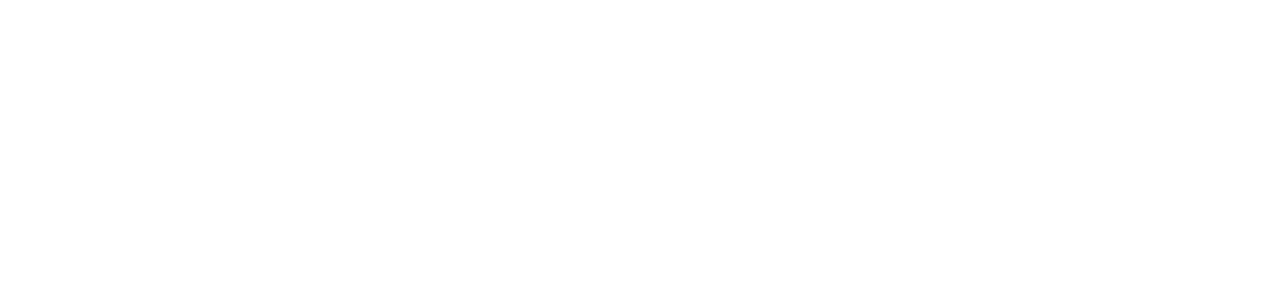
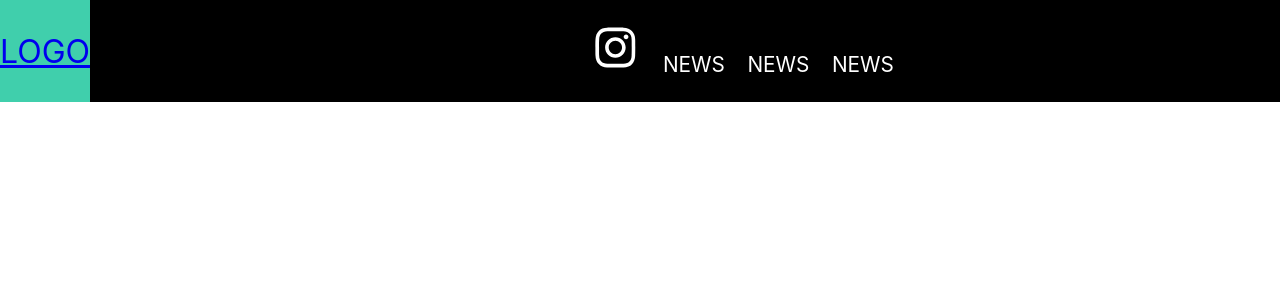
Before and after one commit to WildCodeSchool/Paris-0919-P2-Diabete, a React (Create React App) app in the folder ohmyg/: page / in a window 1280 px wide. Shown: the top 300 px of the page. Built offline with nearby package versions, Linux system fonts and the light colour scheme.

Commit message:
Creation of Navbar

```diff
--- a/ohmyg/src/App.js
+++ b/ohmyg/src/App.js
@@ -1,10 +1,13 @@
 import React from 'react';
+
+import Navbar from './components/layout/Navbar';
+
 import './App.css';
 
 function App() {
   return (
     <div className="App">
-
+      <Navbar  />
     </div>
   );
 }
--- /dev/null
+++ b/ohmyg/src/components/layout/Navbar.css
@@ -0,0 +1,60 @@
+ul{
+    list-style:none;
+    background-color:black;
+    height:70px;
+  }
+
+  li{
+    color:white;
+    margin-right:10px;
+  }
+
+  ul li a{
+    display:block;
+    width: 100%;
+    color:white;
+    text-decoration:none;
+   text-align:center;
+   font-size:1.3em;
+   padding:0.3em;
+   }
+
+  ul li a:hover {
+   background-color: rgb(64, 207, 172);
+   border-color:#696969 #DCDCDC #DCDCDC #696969;
+  }
+
+  ul li{
+    display:inline-block;
+  }
+
+  .logoNews {
+    background-color: aliceblue;
+    align-items: center;
+
+
+  }
+
+  .Navbar_logo{
+    display:flex;
+    margin-right: 35%;
+    align-content: center;
+    font-size: 2rem;
+    background-color: rgb(64, 207, 172);
+  }
+
+  a{
+      display: block;
+      margin: auto;
+  }
+
+
+  .Navbar {
+    display: flex;
+    background-color: black;
+
+  }
+
+  #icon-nav {
+    fill: white;
+  }
--- /dev/null
+++ b/ohmyg/src/components/layout/Navbar.js
@@ -0,0 +1,43 @@
+import React, { Component } from "react";
+
+import './Navbar.css';
+
+const Navbar = props => (
+    <header className ="Navbar">
+         <div className = "Navbar_logo"><a href="/">LOGO</a></div>
+        <nav className = "Navbar_Navigation">
+
+
+            <ul>
+
+
+                <li><a href="/"><div>
+                   <svg id = "icon-nav" width="50" height="50" viewBox="0 0 90 90">
+                       <path d="M45.7,16.5c9.6,0,10.7,0,14.5,0.2c2.3,0,4.5,0.4,6.7,1.2c3.1,1.2,5.6,3.7,6.8,6.8c0.8,2.1,1.2,4.4,1.2,6.7
+                           c0.2,3.8,0.2,4.9,0.2,14.5s0,10.7-0.2,14.5c0,2.3-0.4,4.5-1.2,6.7c-1.2,3.1-3.7,5.6-6.8,6.8c-2.1,0.8-4.4,1.2-6.7,1.2
+                           c-3.8,0.2-4.9,0.2-14.5,0.2s-10.7,0-14.5-0.2c-2.3,0-4.5-0.4-6.7-1.2c-3.1-1.2-5.6-3.7-6.8-6.8c-0.8-2.1-1.2-4.4-1.2-6.7
+                           c-0.2-3.8-0.2-4.9-0.2-14.5s0-10.7,0.2-14.5c0-2.3,0.4-4.5,1.2-6.7c1.2-3.1,3.7-5.6,6.8-6.8c2.1-0.8,4.4-1.2,6.7-1.2
+                           C35,16.5,36.1,16.5,45.7,16.5 M45.7,10c-9.8,0-11,0-14.8,0.2c-3,0.1-5.9,0.6-8.7,1.7c-2.4,0.9-4.6,2.3-6.4,4.1
+                           c-1.8,1.8-3.2,4-4.2,6.4c-1,2.8-1.6,5.8-1.7,8.8c-0.2,3.8-0.2,5-0.2,14.8s0,11,0.2,14.8c0.1,3,0.6,5.9,1.7,8.7
+                           c1.9,4.8,5.7,8.7,10.5,10.6c2.8,1,5.7,1.6,8.7,1.7c3.8,0.2,5,0.2,14.8,0.2s11,0,14.8-0.2c3-0.1,5.9-0.6,8.7-1.7
+                           c2.4-0.9,4.6-2.3,6.4-4.2c1.8-1.8,3.2-4,4.1-6.4c1-2.8,1.6-5.7,1.7-8.7c0.2-3.8,0.2-5,0.2-14.8s0-11-0.2-14.8
+                           c-0.1-3-0.6-5.9-1.7-8.7c-1.9-4.8-5.7-8.6-10.5-10.5c-2.8-1-5.7-1.6-8.7-1.7C56.7,10,55.5,10,45.7,10z M45.7,27.5
+                           c-10.2,0-18.5,8.3-18.5,18.4s8.3,18.5,18.5,18.5s18.5-8.3,18.5-18.5l0,0C64.1,35.7,55.9,27.5,45.7,27.5z M45.7,57.9
+                           c-6.6,0-12-5.4-12-12s5.4-12,12-12s12,5.4,12,12S52.3,57.9,45.7,57.9L45.7,57.9z M69.2,26.7c0,2.4-1.9,4.3-4.3,4.3
+                           c-2.4,0-4.3-1.9-4.3-4.3s1.9-4.3,4.3-4.3l0,0C67.3,22.4,69.2,24.4,69.2,26.7z" />
+                   </svg>
+               </div></a></li>
+                <li><a href="/">NEWS</a></li>
+                <li><a href="/">NEWS</a></li>
+                <li><a href="/">NEWS</a></li>
+
+            </ul>
+        </nav>
+    </header>
+
+);
+
+
+
+
+export default Navbar;
```
Also changed, not shown: ohmyg/src/assets/icons/newspaper.png (added).
